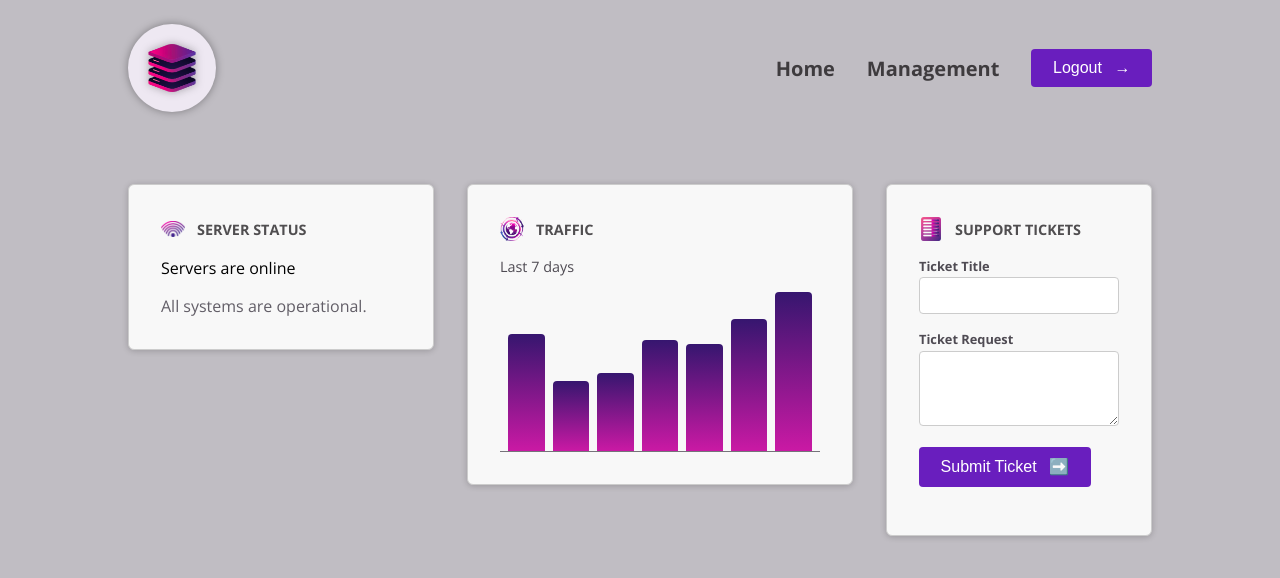
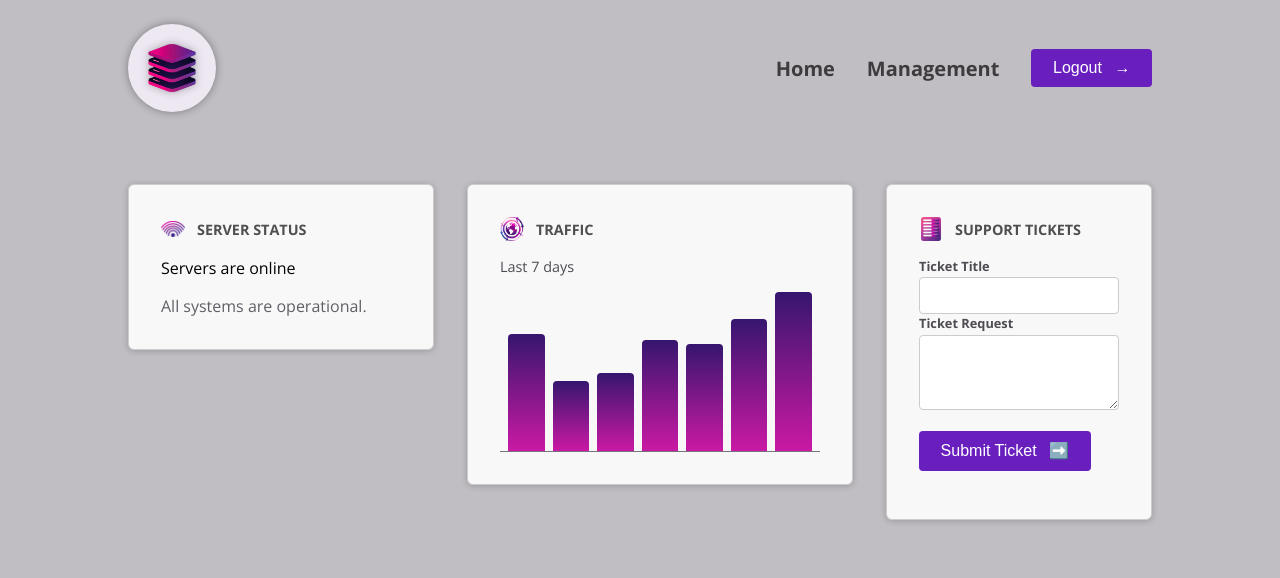
Before and after one commit to ramkumar-ark/CmpDeepDive, an Angular app: page / in a window 1280 px wide. Shown: the top 578 px of the page. Built offline with nearby package versions, Linux system fonts and the light colour scheme.

Commit message:
added host property to component decorator

```diff
--- a/src/app/shared/control/control.component.html
+++ b/src/app/shared/control/control.component.html
@@ -1,4 +1,2 @@
-<p class="control">
-  <label>{{ label() }}</label>
-  <ng-content select="input, textarea" />
-</p>
+<label>{{ label() }}</label>
+<ng-content select="input, textarea" />
--- a/src/app/shared/control/control.component.ts
+++ b/src/app/shared/control/control.component.ts
@@ -6,6 +6,9 @@ import { Component, input, ViewEncapsulation } from '@angular/core';
   templateUrl: './control.component.html',
   styleUrl: './control.component.css',
   encapsulation: ViewEncapsulation.None,
+  host: {
+    class: 'control',
+  },
 })
 export class ControlComponent {
   label = input.required<string>();
```
